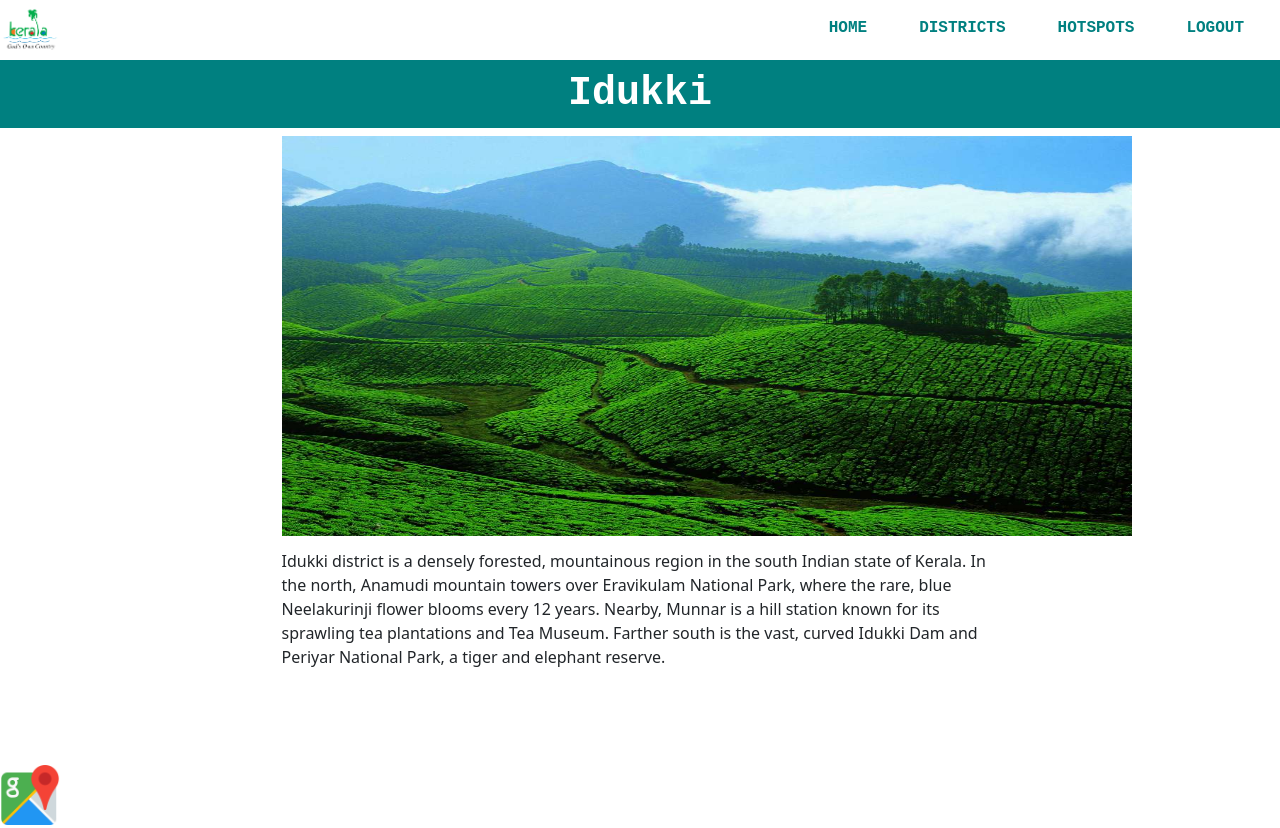
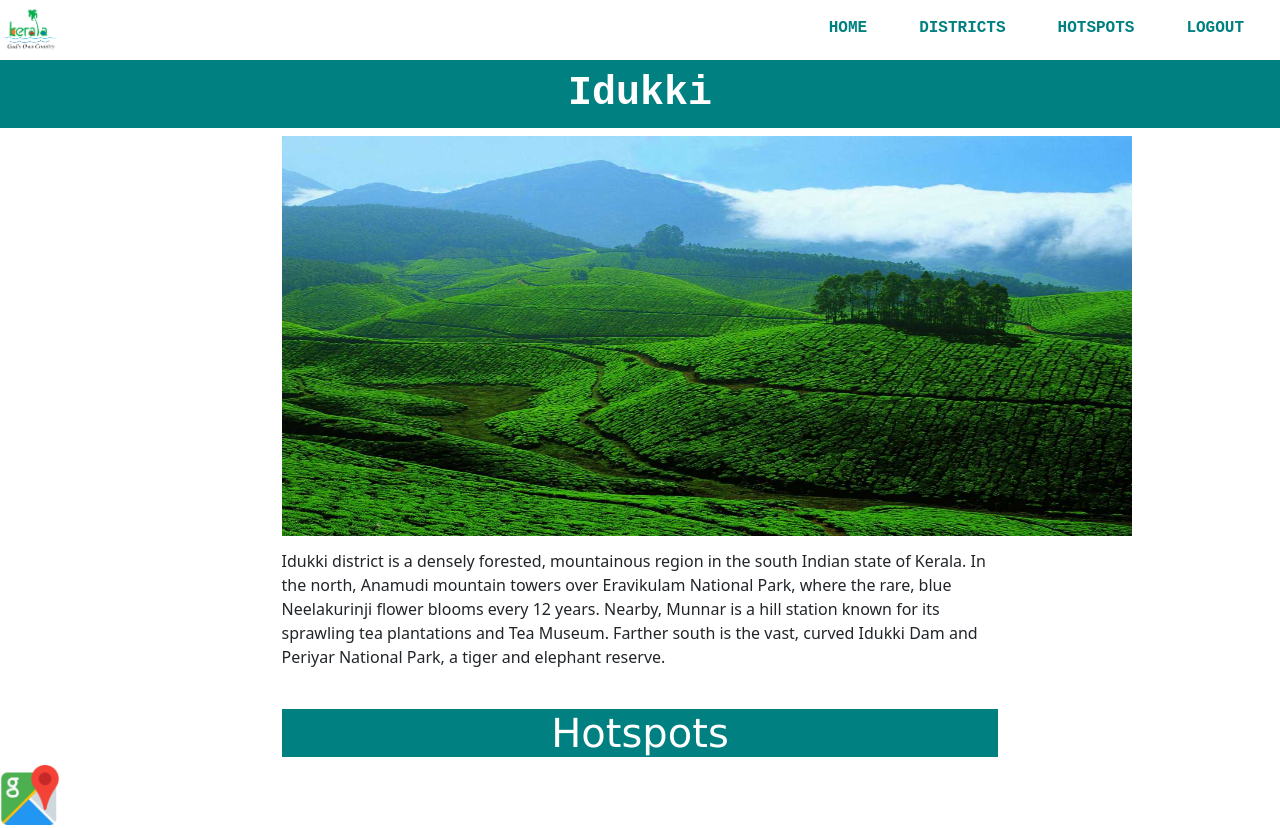
Before and after one commit to akshara-raju/kerala_tourism_website, a plain HTML site: page districts_html.html/idukki.html in a window 1280 px wide. Shown: the top 828 px of the page. Drawn offline with nearby package versions, Linux system fonts and the light colour scheme.

Commit message:
version 3

```diff
--- a/css/style3.css
+++ b/css/style3.css
@@ -156,7 +156,7 @@ footer {
 .hotspot {
     text-align: center;
     font-family: 'Lucida Sans', 'Lucida Sans Regular', 'Lucida Grande', 'Lucida Sans Unicode', Geneva, Verdana, sans-serif;
-    background-image: url(../hotspots/alleppy.jpg);
+    background-color: teal;
     margin-left: 22%;
     margin-right: 22%;
 
```
